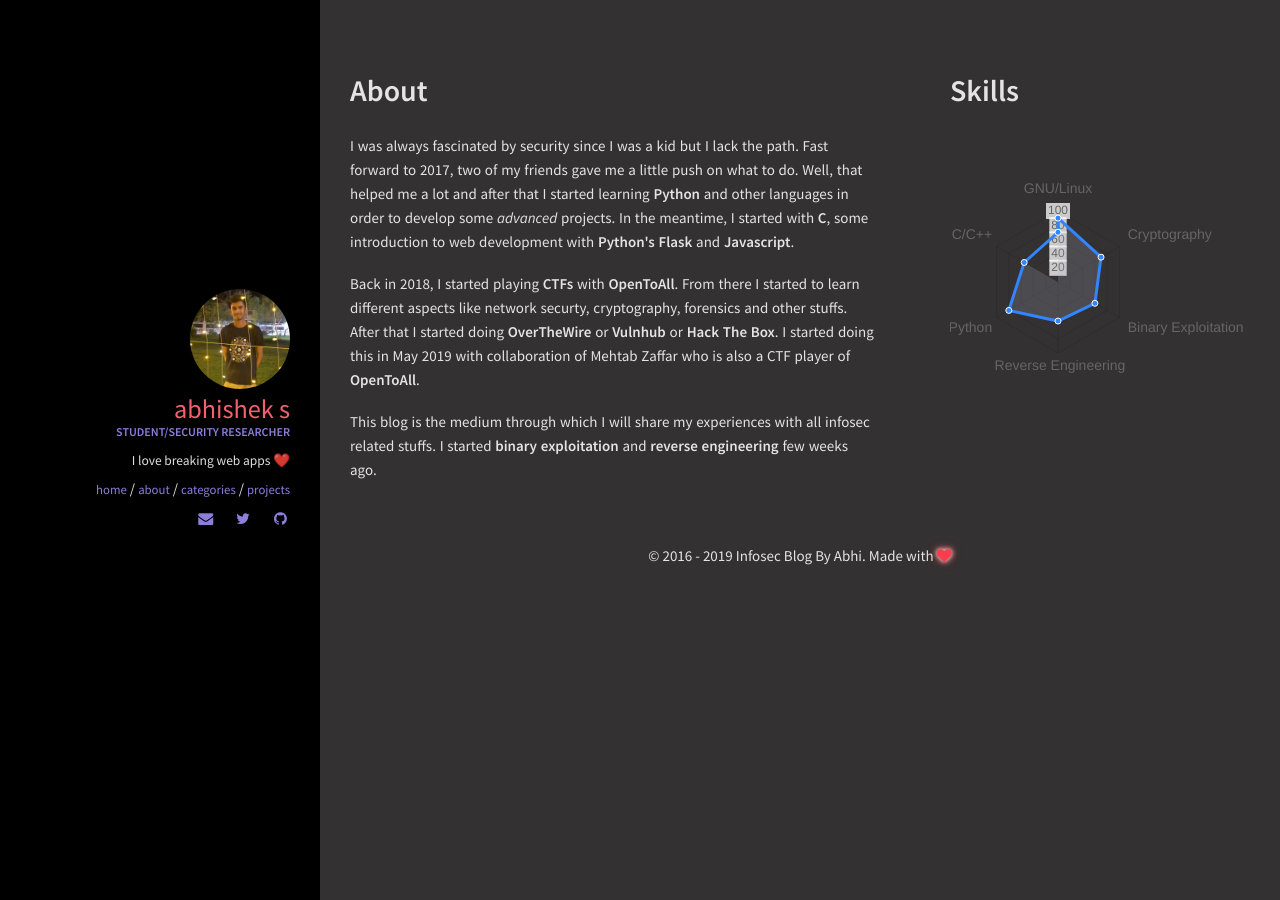
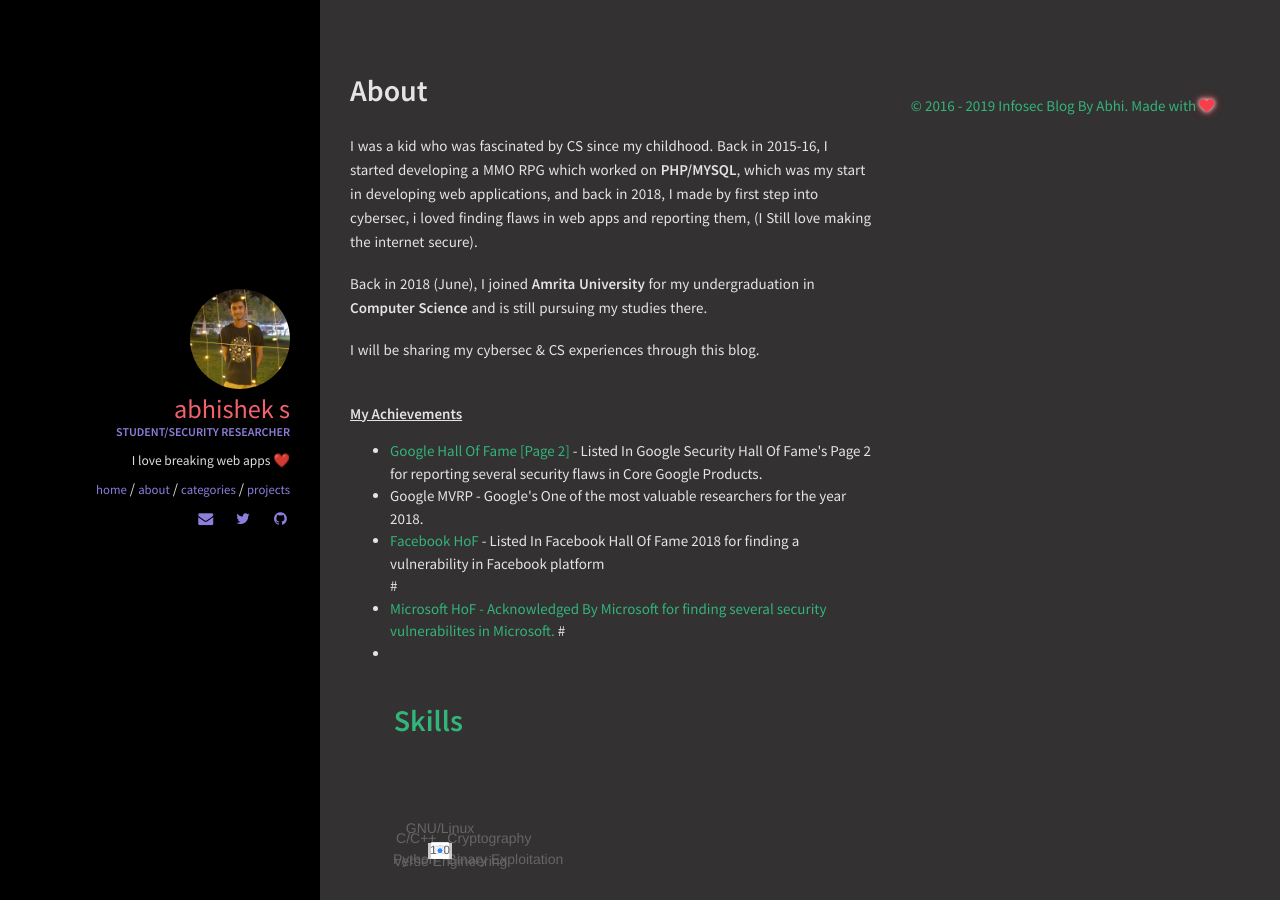
Before and after one commit to abhiabhi2306/abhiabhi2306.github.io, a Jekyll site: the page built from about.html, in a window 1280 px wide. Built offline with Jekyll 4.4.1, drawn with Linux system fonts in a browser that asks for light colours; nearby versions of some CDN libraries.

Commit message:
Update about.html

```diff
--- a/_includes/sections/about.html
+++ b/_includes/sections/about.html
@@ -1,9 +1,20 @@
 <h1><span data-i18n="skills.my_skills">About</span></h1>
 
 <div>
-   <p>I was always fascinated by security since I was a kid but I lack the path. Fast forward to 2017, two of my friends gave me a little push on what to do. Well, that helped me a lot and after that I started learning <b>Python</b> and other languages in order to develop some </b><i>advanced</i> projects. In the meantime, I started with <b>C</b>, some introduction to web development with <b>Python's Flask</b> and <b>Javascript</b>. </p>
+   <p>I was a kid who was fascinated by CS since my childhood. Back in 2015-16, I started developing a MMO RPG which worked on <b>PHP/MYSQL</b>, which was my start in developing web applications, and back in 2018, I made by first step into cybersec, i loved finding flaws in web apps and reporting them, (I Still love making the internet secure).  </p>
 
-   <p>Back in 2018, I started playing <b>CTFs</b> with <b>OpenToAll</b>. From there I started to learn different aspects like network securty, cryptography, forensics and other stuffs. After that I started doing <b>OverTheWire</b> or <b>Vulnhub</b> or <b>Hack The Box</b>. I started doing this in May 2019 with collaboration of Mehtab Zaffar who is also a CTF player of <b>OpenToAll</b>. </p>
+       <p>Back in 2018 (June), I joined <b>Amrita University</b> for my undergraduation in <b>Computer Science</b> and is still pursuing my studies there. </p>
 
-   <p>This blog is the medium through which I will share my experiences with all infosec related stuffs. I started <b>binary exploitation</b> and <b>reverse engineering</b> few weeks ago.  </p>
+   <p>I will be sharing my cybersec & CS experiences through this blog.</p>
+
+   </br>
+<b><u> My Achievements </b></u>
+<ul>
+   <li> <a href="https://bughunter.withgoogle.com/profile/31d46ee5-3115-4eea-a8d9-4aee40411e21">Google Hall Of Fame [Page 2] </a> - Listed In Google Security Hall Of Fame's Page 2 for reporting several security flaws in Core Google Products. </li>
+   <li> Google MVRP - Google's One of the most valuable researchers for the year 2018. </li>
+   <li> <a href="https://facebook.com/whitehat">Facebook HoF </a> -  Listed In Facebook Hall Of Fame 2018 for finding a vulnerability in Facebook platform </li>
+   #<li> <a href="Apple HoF -
+   <li> <a href="https://www.microsoft.com/en-us/msrc/researcher-acknowledgments-online-services-archive"> Microsoft HoF - Acknowledged By Microsoft for finding several security vulnerabilites in Microsoft.</a>
+   #<li> <a href=
+
 </div>
```
